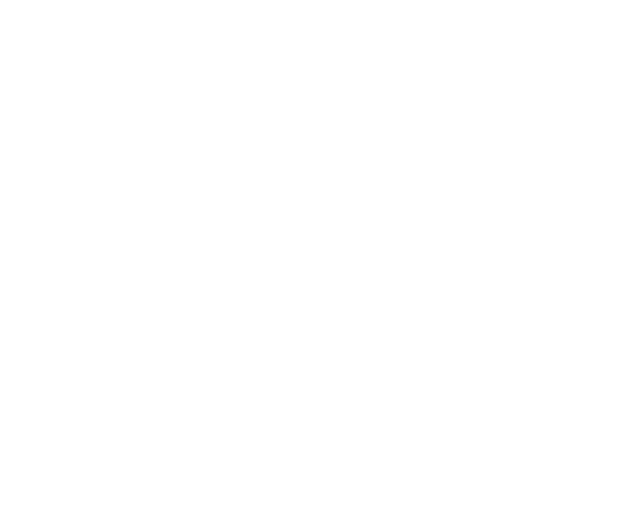
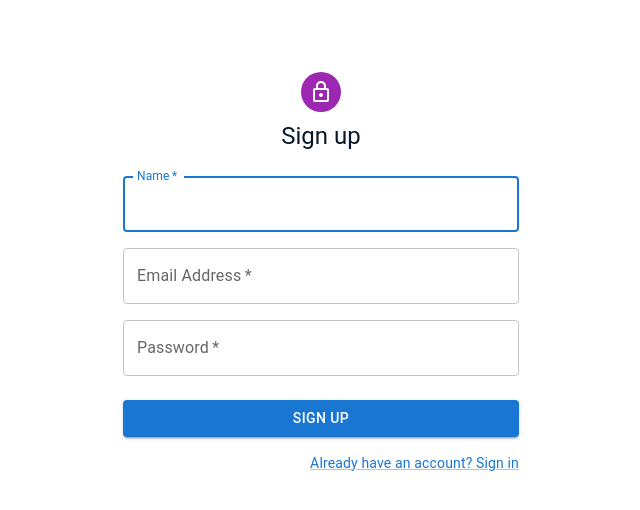
Before and after one commit to Lizaveta01/HelloApp, a React (Create React App) app: page /signUp in a window 1280 px wide. Before the commit this address had no page. Shown: the top 510 px of the page, without its empty margins (319-959 px from the left). Built offline with nearby package versions, Linux system fonts and the light colour scheme.

Commit message:
feat: add signIn signUp pages

```diff
--- a/package.json
+++ b/package.json
@@ -17,6 +17,7 @@
     "@types/react-dom": "^18.0.10",
     "react": "^18.2.0",
     "react-dom": "^18.2.0",
+    "react-hook-form": "^7.42.1",
     "react-router-dom": "^6.6.1",
     "react-scripts": "5.0.1",
     "styled-components": "^5.3.6",
--- a/src/app/App.tsx
+++ b/src/app/App.tsx
@@ -1,18 +1,28 @@
 import React from 'react';
 import { Routes, Route } from 'react-router-dom';
+import NotFoundPage from '../pages/404/NotFoundPage';
 import HomePage from '../pages/homePage/HomePage';
+import SignInPage from '../pages/signInPage/SignInPage';
+import SignUpPage from '../pages/signUpPage/SignUpPage';
 import UsersPage from '../pages/usersPage/UsersPage';
-
+import { ThemeProvider } from '@mui/material/styles';
 import { GlobalStyle } from '../styles/global';
+import { theme } from '../styles/theme';
 
 const App = () => {
     return (
         <>
-            <GlobalStyle />
-            <Routes>
-                {/* <Route path="/" element={<HomePage />} /> */}
-                <Route path="/" element={<UsersPage />} />
-            </Routes>
+            {' '}
+            <ThemeProvider theme={theme}>
+                <GlobalStyle />
+                <Routes>
+                    <Route path="/" element={<HomePage />} />
+                    <Route path="/users" element={<UsersPage />} />
+                    <Route path="/signIn" element={<SignInPage />} />
+                    <Route path="/signUp" element={<SignUpPage />} />
+                    <Route path="*" element={<NotFoundPage />} />
+                </Routes>
+            </ThemeProvider>
         </>
     );
 };
--- a/src/pages/404/NotFoundPage.styled.tsx
+++ b/src/pages/404/NotFoundPage.styled.tsx
@@ -1,14 +1,9 @@
 import styled from 'styled-components';
 
 export const Wrapper = styled.div`
-  display: flex;
-  align-items: center;
-  justify-content: center;
-  flex-direction: column;
-  gap: 20px;
+    display: flex;
+    align-items: center;
+    justify-content: center;
+    flex-direction: column;
+    gap: 20px;
 `;
-
-export const Title = styled.h1`
-  margin-top: 40px;
-  font-size: 40px;
-`;
--- a/src/pages/homePage/HomePage.styled.tsx
+++ b/src/pages/homePage/HomePage.styled.tsx
@@ -5,10 +5,21 @@
     display: flex;
     align-items: center;
     justify-content: center;
-    color: ${Colors.WHITE};
+    flex-direction: column;
 `;
 
 export const Title = styled.h1`
     margin-top: 40px;
     font-size: 40px;
+    font-weight: 400;
 `;
+export const ButtonContainer = styled.h1`
+    display: flex;
+    align-items: center;
+    justify-content: center;
+    flex-direction: column;
+    gap: 40px;
+    background-color: gray;
+    border-radius: 8px;
+    padding: 16px 128px;
+`;
--- a/src/pages/homePage/HomePage.tsx
+++ b/src/pages/homePage/HomePage.tsx
@@ -1,10 +1,20 @@
 import React from 'react';
-import { Title, Wrapper } from './HomePage.styled';
+import { ButtonContainer, Title, Wrapper } from './HomePage.styled';
+import Button from '@mui/material/Button';
+import { NavLink } from 'react-router-dom';
 
 const HomePage = () => {
     return (
         <Wrapper>
             <Title>Welcome to Hello App</Title>
+            <ButtonContainer>
+                <NavLink to="signIn">
+                    <Button variant="contained">Sign In</Button>{' '}
+                </NavLink>
+                <NavLink to="signUp">
+                    <Button variant="contained">Sign Up</Button>
+                </NavLink>
+            </ButtonContainer>
         </Wrapper>
     );
 };
--- a/src/pages/signInPage/SignInPage.tsx
+++ b/src/pages/signInPage/SignInPage.tsx
@@ -1,11 +1,98 @@
-/* eslint-disable react-hooks/exhaustive-deps */
-import React from 'react';
-import { Wrapper } from './SignInPage.styled';
+import * as React from 'react';
+import Avatar from '@mui/material/Avatar';
+import Button from '@mui/material/Button';
+import CssBaseline from '@mui/material/CssBaseline';
+import TextField from '@mui/material/TextField';
+import Link from '@mui/material/Link';
+import Grid from '@mui/material/Grid';
+import Box from '@mui/material/Box';
+import LockOutlinedIcon from '@mui/icons-material/LockOutlined';
+import Typography from '@mui/material/Typography';
+import Container from '@mui/material/Container';
+import { useForm } from 'react-hook-form';
 
 const SignInPage = () => {
-  return <Wrapper>
+    const {
+        register,
+        handleSubmit,
+        formState: { errors },
+    } = useForm({
+        mode: 'onBlur',
+    });
 
-  </Wrapper>;
+    // eslint-disable-next-line @typescript-eslint/no-explicit-any
+    const onSubmit = (data: any) => {
+        // eslint-disable-next-line no-console
+        console.log(data);
+    };
+
+    return (
+        <Container component="main" maxWidth="xs">
+            <CssBaseline />
+            <Box
+                sx={{
+                    marginTop: 8,
+                    display: 'flex',
+                    flexDirection: 'column',
+                    alignItems: 'center',
+                }}
+            >
+                <Avatar sx={{ m: 1, bgcolor: 'secondary.main' }}>
+                    <LockOutlinedIcon />
+                </Avatar>
+                <Typography component="h1" variant="h5">
+                    Sign in
+                </Typography>
+                <Box
+                    component="form"
+                    onSubmit={handleSubmit(onSubmit)}
+                    noValidate
+                    autoComplete="off"
+                    sx={{ mt: 1 }}
+                >
+                    <TextField
+                        {...register('email', {
+                            required: 'Email is required',
+                            pattern: {
+                                value: /\S+@\S+\.\S+/,
+                                message: 'Entered value does not match email format',
+                            },
+                        })}
+                        margin="normal"
+                        required
+                        fullWidth
+                        id="email"
+                        label="Email Address"
+                        name="email"
+                        autoComplete="email"
+                        error={Boolean(errors.email)}
+                        helperText={errors.email?.message?.toString()}
+                        autoFocus
+                    />
+                    <TextField
+                        {...register('password', { required: 'Password is required' })}
+                        margin="normal"
+                        required
+                        fullWidth
+                        name="password"
+                        label="Password"
+                        type="password"
+                        id="password"
+                        error={Boolean(errors.password)}
+                        helperText={errors.password?.message?.toString()}
+                    />
+                    <Button type="submit" fullWidth variant="contained" sx={{ mt: 3, mb: 2 }}>
+                        Sign In
+                    </Button>
+                    <Grid container>
+                        <Link href="/signUp" variant="body2">
+                            {"Don't have an account? Sign Up"}
+                        </Link>
+                    </Grid>
+                </Box>
+            </Box>
+        </Container>
+    );
 };
 
 export default SignInPage;
--- /dev/null
+++ b/src/pages/signUpPage/SignUpPage.tsx
@@ -0,0 +1,112 @@
+import * as React from 'react';
+import Avatar from '@mui/material/Avatar';
+import Button from '@mui/material/Button';
+import CssBaseline from '@mui/material/CssBaseline';
+import TextField from '@mui/material/TextField';
+import Link from '@mui/material/Link';
+import Grid from '@mui/material/Grid';
+import Box from '@mui/material/Box';
+import LockOutlinedIcon from '@mui/icons-material/LockOutlined';
+import Typography from '@mui/material/Typography';
+import Container from '@mui/material/Container';
+import { useForm } from 'react-hook-form';
+
+const SignUpPage = () => {
+    const {
+        register,
+        handleSubmit,
+        formState: { errors },
+    } = useForm({
+        mode: 'onBlur',
+    });
+
+    // eslint-disable-next-line @typescript-eslint/no-explicit-any
+    const onSubmit = (data: any) => {
+        // eslint-disable-next-line no-console
+        console.log(data);
+    };
+
+    return (
+        <Container component="main" maxWidth="xs">
+            <CssBaseline />
+            <Box
+                sx={{
+                    marginTop: 8,
+                    display: 'flex',
+                    flexDirection: 'column',
+                    alignItems: 'center',
+                }}
+            >
+                <Avatar sx={{ m: 1, bgcolor: 'secondary.main' }}>
+                    <LockOutlinedIcon />
+                </Avatar>
+                <Typography component="h1" variant="h5">
+                    Sign up
+                </Typography>
+                <Box
+                    component="form"
+                    noValidate
+                    autoComplete="off"
+                    onSubmit={handleSubmit(onSubmit)}
+                    sx={{ mt: 3 }}
+                >
+                    <Grid container spacing={2}>
+                        <Grid item xs={12}>
+                            <TextField
+                                {...register('name', { required: 'Name is required' })}
+                                id="name"
+                                name="name"
+                                required
+                                fullWidth
+                                label="Name"
+                                autoFocus
+                                error={Boolean(errors.name)}
+                                helperText={errors.name?.message?.toString()}
+                            />
+                        </Grid>
+                        <Grid item xs={12}>
+                            <TextField
+                                {...register('email', {
+                                    required: 'Email is required',
+                                    pattern: {
+                                        value: /\S+@\S+\.\S+/,
+                                        message: 'Entered value does not match email format',
+                                    },
+                                })}
+                                required
+                                fullWidth
+                                id="email"
+                                label="Email Address"
+                                name="email"
+                                error={Boolean(errors.email)}
+                                helperText={errors.email?.message?.toString()}
+                            />
+                        </Grid>
+                        <Grid item xs={12}>
+                            <TextField
+                                {...register('password', { required: 'Password is required' })}
+                                required
+                                fullWidth
+                                name="password"
+                                label="Password"
+                                type="password"
+                                id="password"
+                                error={Boolean(errors.password)}
+                                helperText={errors.password?.message?.toString()}
+                            />
+                        </Grid>
+                    </Grid>
+                    <Button type="submit" fullWidth variant="contained" sx={{ mt: 3, mb: 2 }}>
+                        Sign Up
+                    </Button>
+                    <Grid container justifyContent="flex-end">
+                        <Link href="/signIn" variant="body2">
+                            Already have an account? Sign in
+                        </Link>
+                    </Grid>
+                </Box>
+            </Box>
+        </Container>
+    );
+};
+export default SignUpPage;
--- a/src/styles/global.tsx
+++ b/src/styles/global.tsx
@@ -5,8 +5,10 @@
 export const GlobalStyle = createGlobalStyle`
     ${normalize}
     body{
-        font-family: 'Roboto', sans-serif;
+        font-family: 'Helvetica', 'Arial', sans-serif;
         color: ${Colors.BLACK};
-        /* background-color: ${Colors.BLACK}; */
+    }
+    a {
+        text-decoration: none;
     }
 `;
--- /dev/null
+++ b/src/styles/theme.tsx
@@ -0,0 +1,3 @@
+import { createTheme } from '@mui/material/styles';
+
+export const theme = createTheme();
```
Also changed, not shown: src/pages/404/NotFoundPage.tsx (+11 -3 lines), 1 other file (tests, documents, lock files or other folders).
